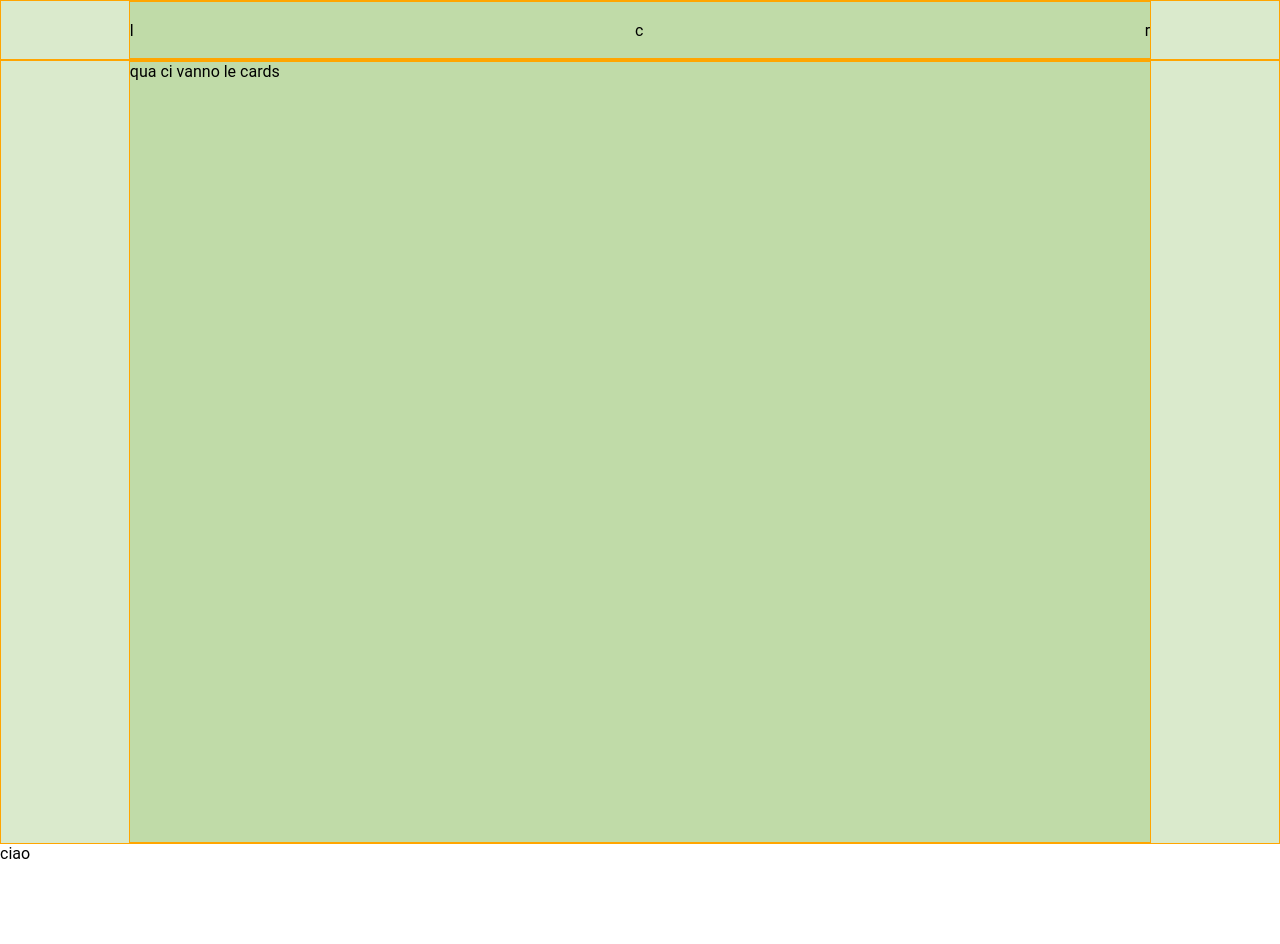
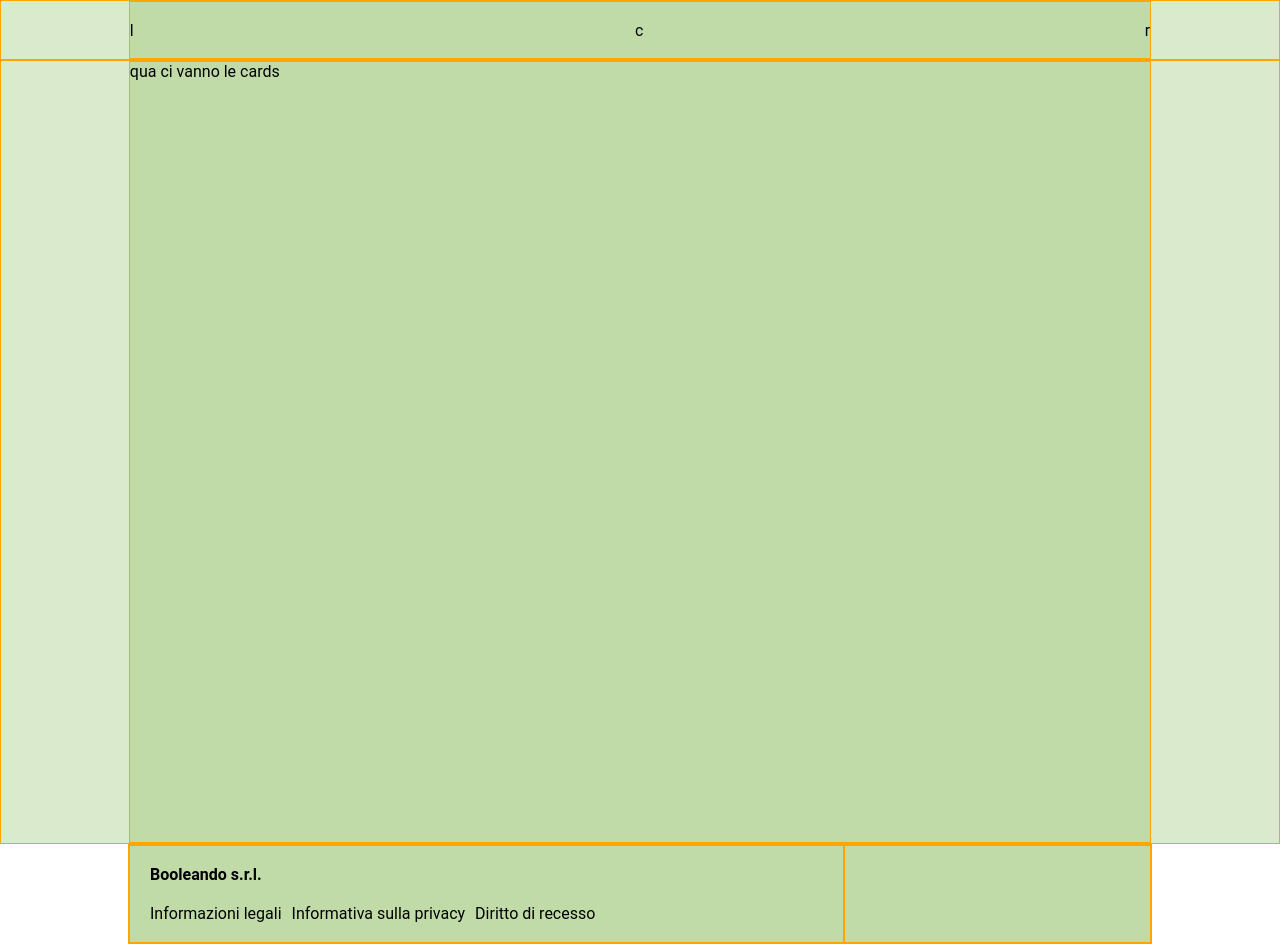
Before and after one commit to NicolaBellini/vite-boolando, a Vue app: page / in a window 1280 px wide. Before the commit the page ends 863 px from the top, so only its background shows below. Built offline with nearby package versions, Linux system fonts and the light colour scheme.

Commit message:
[add] col-left

```diff
--- a/src/components/FooterVue.vue
+++ b/src/components/FooterVue.vue
@@ -4,7 +4,47 @@ export default {};
 </script>
 
 <template>
-  <div>ciao</div>
+  <div class="wrapper">
+    <div class="container debug">
+      <div class="col-left debug">
+        <h4>Booleando s.r.l.</h4>
+        <ul>
+          <li>Informazioni legali</li>
+          <li>Informativa sulla privacy</li>
+          <li>Diritto di recesso</li>
+        </ul>
+      </div>
+      <div class="col-rigth debug"></div>
+    </div>
+  </div>
 </template>
 
-<style lang="scss" scoped></style>
+<style lang="scss" scoped>
+.wrapper {
+  height: 100px;
+  .container {
+    display: flex;
+    justify-content: space-between;
+    .col-left {
+      display: flex;
+      flex-direction: column;
+      justify-content: center;
+      padding: 20px;
+      width: 70%;
+      ul {
+        margin-top: 20px;
+        display: flex;
+        list-style: none;
+        li {
+          margin-right: 10px;
+        }
+      }
+    }
+    .col-rigth {
+      width: 30%;
+      display: flex;
+      justify-content: flex-end;
+    }
+  }
+}
+</style>
```
